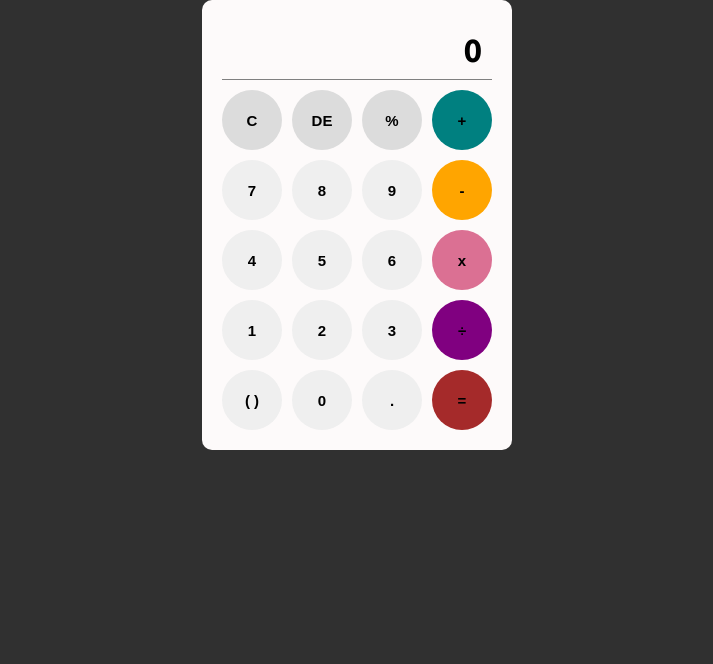
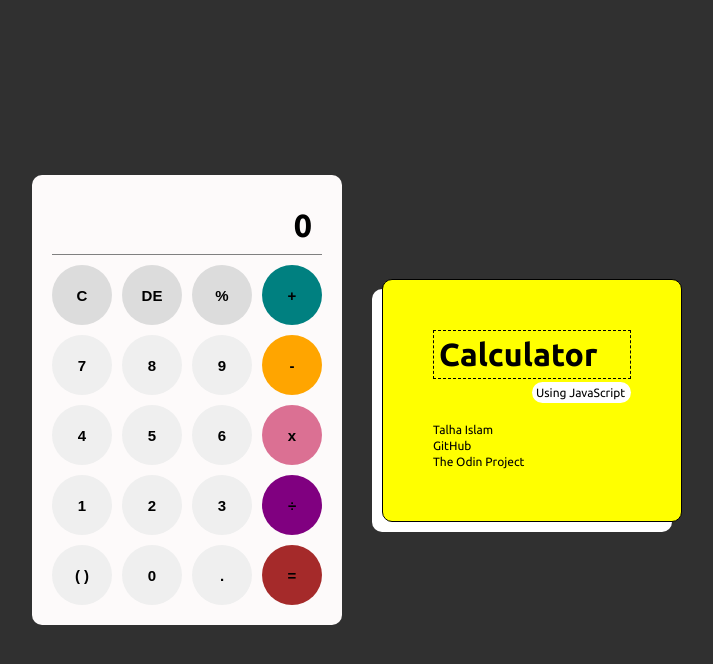
Before and after one commit to CrazyTalha24/top-calculator, a plain HTML site: page index.html in a window 1280 px wide. Shown: the whole page, without its empty margins (283-996 px from the left). Drawn offline with Linux system fonts and the light colour scheme.

Commit message:
Added text adjacent to calculator.

```diff
--- a/index.html
+++ b/index.html
@@ -1,5 +1,6 @@
 <!DOCTYPE html>
 <html lang="en">
+
 <head>
     <meta charset="UTF-8">
     <meta name="viewport" content="width=device-width, initial-scale=1.0">
@@ -8,6 +9,7 @@
 
     <title>Document</title>
 </head>
+
 <body>
 
     <div class="cal">
@@ -47,6 +49,18 @@
         </div>
     </div>
 
+    <div class="text">
+        <div class="main">
+            <h1>Calculator</h1>
+            <p class="JS">Using JavaScript</p>
+        </div>
+
+        <p>Talha Islam</p>
+        <p><a href="https://github.com/CrazyTalha24">GitHub</a></p>
+        <p class="sub-para">The Odin Project</p>
+    </div>
+
     <script src="script.js"></script>
 </body>
+
 </html>
--- a/style.css
+++ b/style.css
@@ -6,10 +6,16 @@
     box-sizing: border-box;
 }
 
+html {
+    height: 100%;
+}
+
 body {
+    height: 100%;
     display: flex;
     justify-content: center;
     align-items: center;
+    gap: 40px;
     font-family: "Ubuntu";
     background-color: rgb(48, 48, 48);
 }
@@ -35,7 +41,6 @@ body {
     align-items: end;
     padding-right: 10px;
     padding-bottom: 10px;
-    /* background-color: aqua; */
     border-bottom: 1px solid gray;
 }
 
@@ -77,3 +82,46 @@ button:hover {
 .button-equal {
     background-color: brown;
 }
+
+.text {
+    border: black 1px solid;
+    border-radius: 10px;
+    box-shadow: -10px 10px white;
+    padding: 50px;
+    background-color: yellow;
+    width: 300px;
+    height: auto;
+}
+
+.text:hover {
+    background-color: orange;
+    transition: 0.2s;
+}
+
+.text h1 {
+    padding: 5px;
+    /* margin-bottom: 30px; */
+    border: 1px black dashed;
+}
+
+.text p {
+    font-size: 12px;
+    margin-bottom: 3px;
+}
+
+.text a, text a:visited {
+    color: black;
+    text-decoration: none;
+}
+
+.main {
+    margin-bottom: 20px;
+}
+
+.main p {
+    margin-left: 50%;
+    margin-top: 3px;
+    background-color: white;
+    padding: 4px;
+    border-radius: 20px;
+}
```
